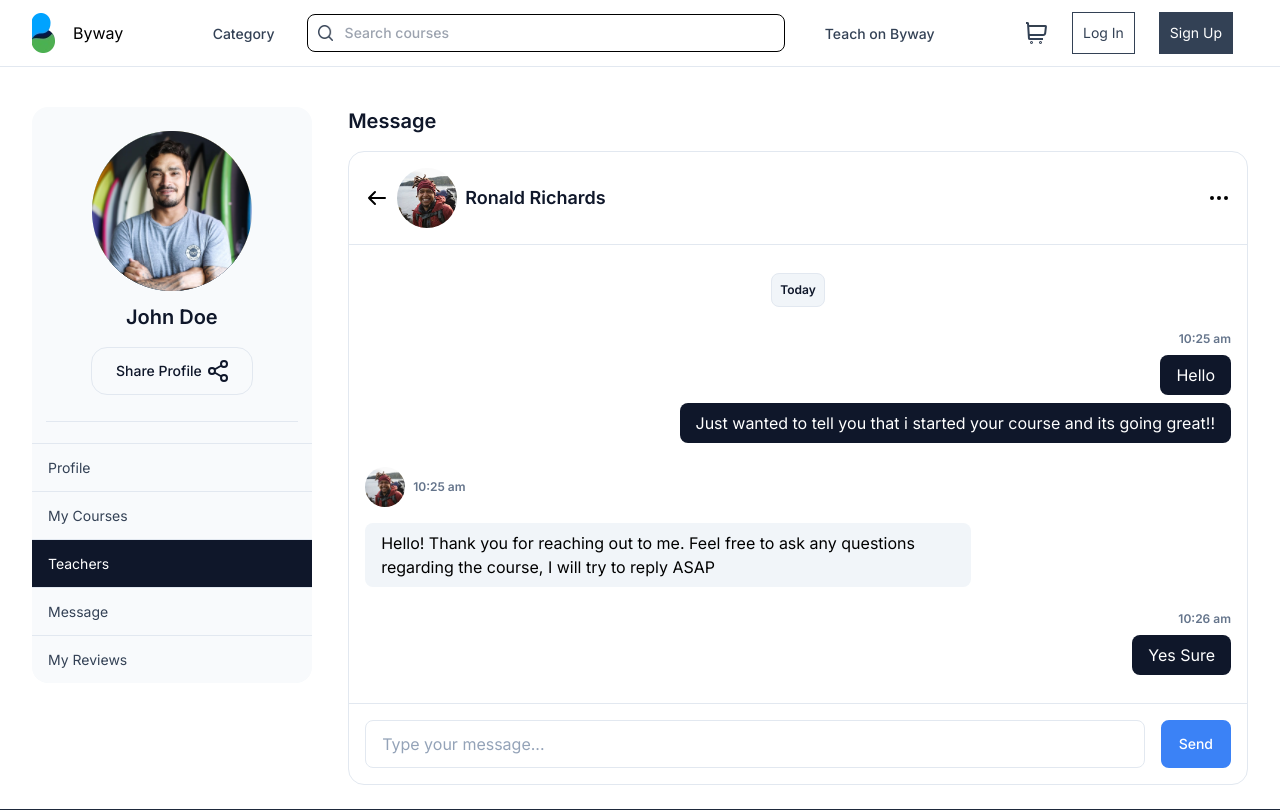
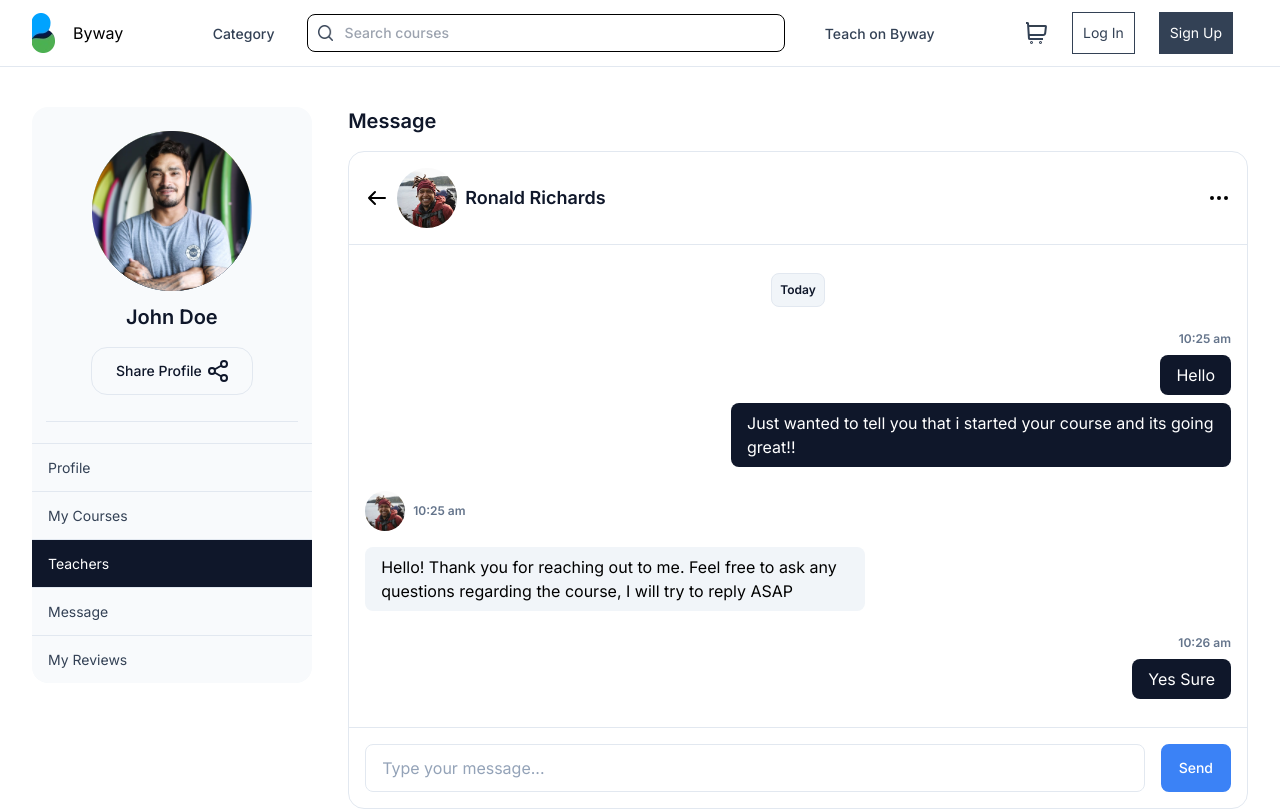
Before and after one commit to CodeFlamesk/Learning-Management-System, a React (Vite) app: page /myprofile/teachers in a window 1280 px wide. Shown: the top 810 px of the page. Built offline with nearby package versions, Linux system fonts and the light colour scheme.

Commit message:
teacher ready

```diff
--- a/src/components/ProfilePage/Teachers.jsx
+++ b/src/components/ProfilePage/Teachers.jsx
@@ -40,9 +40,9 @@ const Teachers = () => {
 
     return (
 
-        <div className="flex flex-col w-full pb-6">
+        <div className="flex flex-col w-full pb-6 overflow-hidden">
             <Subheading title="Message" />
-            <div className="flex flex-col  border border-grey-border py-4 rounded-2xl mt-4 ">
+            <div className="flex flex-col  border border-grey-border py-4 rounded-2xl mt-4 overflow-hidden ">
                 <div className="flex justify-between items-center gap-4 px-4 pb-4 ">
                     <div className="flex gap-2 items-center">
                         <ArrowIconBack />
@@ -51,7 +51,7 @@ const Teachers = () => {
                     </div>
                     <DotsIcon />
                 </div>
-                <div className="flex flex-col border-y border-grey-border pt-7 px-4 overflow-auto max-h-[460px] custom-scrollbar ">
+                <div className="flex flex-col border-y border-grey-border pt-7 px-4 overflow-y-auto overflow-x-hidden max-h-[490px] custom-scrollbar ">
                     <div className="mx-auto text-center p-2 border border-grey-border bg-grey-100 rounded-lg text-xs text-grey-900 font-semibold  max-w-max ">Today</div>
                     <p className="chat-time  text-end mt-6">10:25 am</p>
                     <p className="chat-my-message">Hello</p>
@@ -61,14 +61,13 @@ const Teachers = () => {
                             <img src={AuthorRonaldImg} alt="Ronald Richards" className="w-10 h-10 rounded-full" />
                             <p className="chat-time ">10:25 am</p>
                         </div>
-                        <p className=" chat-teacher-message ">Hello! Thank you for reaching out to me. Feel free to ask any questions regarding the course, I will try to reply ASAP</p>
-                    </div>
+                        <p className=" chat-teacher-message ">Hello! Thank you for reaching out to me. Feel free to ask any questions regarding the course, I will try to reply ASAP </p>   </div>
                     <p className="chat-time  text-end mt-6">10:26 am</p>
                     <p className="chat-my-message">Yes Sure</p>
                     {saveMessages.map((msgi, index) => (
                         <div key={index}>
-                            <p className="chat-time  text-end mt-6">{msgi.time}</p>
-                            <p className="chat-my-message">{msgi.text}</p>
+                            <p className="chat-time  text-end mt-6 ">{msgi.time}</p>
+                            <p className="chat-my-message break-words ">{msgi.text}</p>
 
                         </div>))}
                     <div ref={messagesEndRef} className="pt-7" />
@@ -95,101 +94,3 @@ const Teachers = () => {
     );
 };
 export default Teachers;
-
-/* import { useState, useRef, useEffect } from "react";
-import Subheading from "@components/ui/Subheading";
-import AuthorRonaldImg from "../CoursesPageCard/img/author.webp";
-import Subtitle from "@components/ui/Subtitle";
-import ArrowIconBack from "./icon/ArrowIconBack";
-import DotsIcon from "./icon/DotsIcon";
-
-const formatTime = (date) => {
-    const formatter = new Intl.DateTimeFormat('en-US', {
-        hour: '2-digit',
-        minute: '2-digit',
-        hour12: true
-    });
-    return formatter.format(date).toLowerCase();
-};
-
-const Teachers = () => {
-    const [sendMessage, setSendMessage] = useState("");
-    const [message, setMessage] = useState([]);
-    const messagesEndRef = useRef(null); // Реф для автоматичного прокручування
-
-    const handleSendMessage = (event) => {
-        event.preventDefault();
-        if (sendMessage.trim()) {
-            setMessage([...message, { text: sendMessage, time: formatTime(new Date()) }]);
-            setSendMessage(""); // Очищення поля вводу після відправлення повідомлення
-        }
-    };
-
-    useEffect(() => {
-        // Прокручування до кінця контейнера після оновлення повідомлень
-        if (messagesEndRef.current) {
-            messagesEndRef.current.scrollIntoView({ behavior: "smooth", block: "end" });
-        }
-    }, [message]); // Залежність від повідомлень
-
-    return (
-        <div className="flex flex-col w-full pb-6">
-            <Subheading title="Message" />
-            <div className="flex flex-col border border-grey-border py-4 rounded-2xl mt-4">
-                <div className="flex justify-between items-center gap-4 px-4 pb-4">
-                    <div className="flex gap-2 items-center">
-                        <ArrowIconBack />
-                        <img src={AuthorRonaldImg} alt="Ronald Richards" className="w-[60px] h-[60px] rounded-full" />
-                        <Subtitle title="Ronald Richards" />
-                    </div>
-                    <DotsIcon />
-                </div>
-                <div className="flex flex-col border-y border-grey-border pt-7 px-4 overflow-y-auto max-h-[460px]">
-                    <div className="mx-auto text-center p-2 border border-grey-border bg-grey-100 rounded-lg text-xs text-grey-900 font-semibold max-w-max">
-                        Today
-                    </div>
-                    <p className="chat-time text-end mt-6">10:25 am</p>
-                    <p className="chat-my-message">Hello</p>
-                    <p className="chat-my-message">Just wanted to tell you that I started your course and it's going great!!</p>
-                    <div className="flex flex-col pt-6">
-                        <div className="flex gap-2 items-center pb-2">
-                            <img src={AuthorRonaldImg} alt="Ronald Richards" className="w-10 h-10 rounded-full" />
-                            <p className="chat-time">10:25 am</p>
-                        </div>
-                        <p className="chat-teacher-message">
-                            Hello! Thank you for reaching out to me. Feel free to ask any questions regarding the course, I will try to reply ASAP
-                        </p>
-                    </div>
-                    <p className="chat-time text-end mt-6">10:26 am</p>
-                    <p className="chat-my-message">Yes Sure</p>
-                    {message.map((msg, index) => (
-                        <div key={index}>
-                            <p className="chat-time text-end mt-6">{msg.time}</p>
-                            <p className="chat-my-message">{msg.text}</p>
-                        </div>
-                    ))}
-                    <div ref={messagesEndRef} className="pt-7" />
-                </div>
-
-
-                <form className="flex px-4 pt-4 gap-4" onSubmit={handleSendMessage}>
-                    <label htmlFor="typeMessage" className="w-full">
-                        <input
-                            id="typeMessage"
-                            type="text"
-                            placeholder="Type your message..."
-                            className="w-full p-2 border border-grey-border rounded-lg focus:outline-none focus:ring-2 focus:ring-blue-500"
-                            onChange={(e) => setSendMessage(e.target.value)}
-                            value={sendMessage}
-                        />
-                    </label>
-                    <button type="submit" className=" py-[13] px-4 bg-blue rounded-lg text-sm text-white font-medium hover:bg-white hover:text-black box-border border-2 border-blue  duration-300 max-h-12  ">Send</button>
-
-                </form>
-            </div>
-        </div>
-    );
-};
-
-export default Teachers;
- */
--- a/src/index.css
+++ b/src/index.css
@@ -224,11 +224,11 @@
 }
 
 .chat-my-message {
-  @apply flex mt-2 py-2 px-4 text-white text-base font-normal rounded-lg bg-grey-900 ml-auto max-w-max w-[90%] sm:w-[80%] tb:w-[70%];
+  @apply mt-2 py-2 px-4 text-white text-base font-normal rounded-lg bg-grey-900 ml-auto max-w-max w-[90%] sm:w-[80%] tb:w-[500px] break-words;
 }
 
 .chat-teacher-message {
-  @apply mt-2 py-2 px-4 text-black text-base font-normal rounded-lg bg-grey-100 max-w-max w-[90%] sm:w-[80%] tb:w-[70%];
+  @apply mt-2 py-2 px-4 text-black text-base font-normal rounded-lg bg-grey-100 max-w-max max-w-[90%] sm:w-[80%] tb:w-[500px] break-words;
 
 }
 
```
